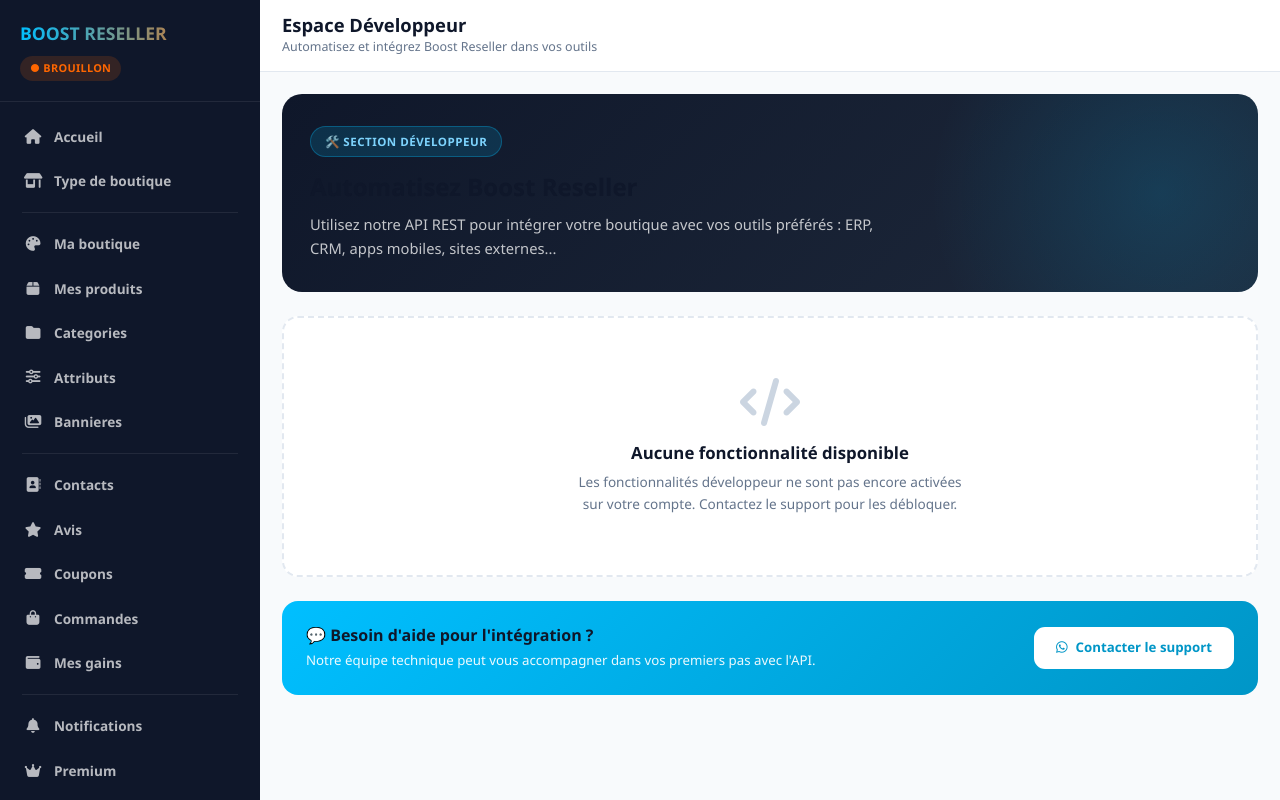
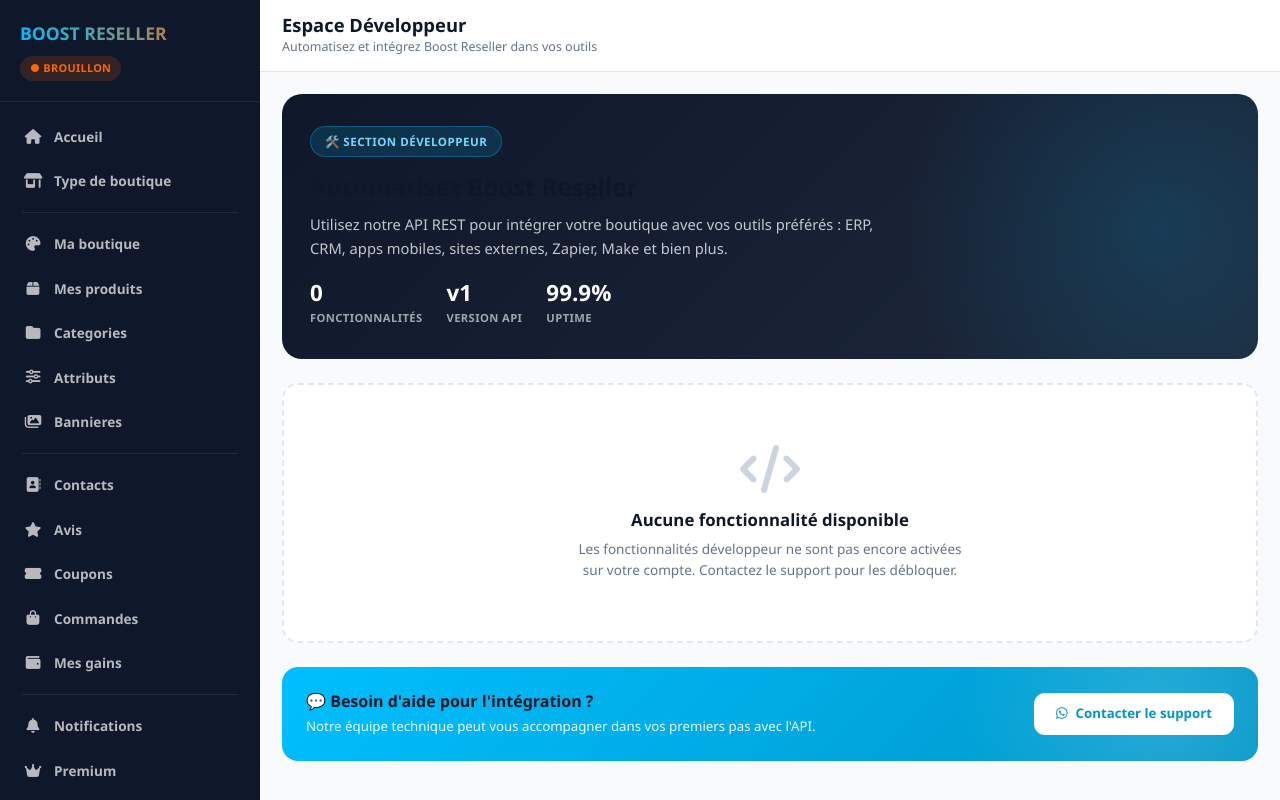
Before and after one commit to abdoula14cherif/kalilinux, a Flask app: template app/templates/dashboard/dev/index.html in a window 1280 px wide. Run offline with Flask 3, Linux system fonts and the light colour scheme; the template is opened without the code that fills it, so the values that code supplies are empty; some libraries are stand-ins or nearby versions.

Commit message:
Update index.html

```diff
--- a/app/templates/dashboard/dev/index.html
+++ b/app/templates/dashboard/dev/index.html
@@ -9,6 +9,10 @@
 .dev-hero-badge{display:inline-flex;align-items:center;gap:7px;background:rgba(0,191,255,.15);border:1px solid rgba(0,191,255,.3);color:#7DD3FC;padding:6px 14px;border-radius:20px;font-size:.72rem;font-weight:800;letter-spacing:.5px;margin-bottom:16px;position:relative;z-index:1}
 .dev-hero h1{font-size:1.5rem;font-weight:900;margin-bottom:10px;position:relative;z-index:1;line-height:1.2}
 .dev-hero p{font-size:.92rem;color:rgba(255,255,255,.75);line-height:1.65;max-width:600px;position:relative;z-index:1}
+.dev-hero-stats{display:flex;gap:24px;flex-wrap:wrap;margin-top:22px;position:relative;z-index:1}
+.dev-hero-stat{display:flex;flex-direction:column}
+.dev-hero-stat-val{font-size:1.4rem;font-weight:900;color:#fff;line-height:1}
+.dev-hero-stat-lbl{font-size:.7rem;color:rgba(255,255,255,.6);font-weight:700;text-transform:uppercase;letter-spacing:.4px;margin-top:5px}
 
 .dev-grid{display:grid;grid-template-columns:repeat(auto-fill,minmax(280px,1fr));gap:16px}
 .dev-card{background:#fff;border-radius:16px;padding:22px;border:1px solid #E2E8F0;transition:all .25s;position:relative;overflow:hidden;display:flex;flex-direction:column;text-decoration:none;color:inherit}
@@ -25,10 +29,11 @@
 .empty-dev h3{font-size:1.05rem;font-weight:900;color:#0F172A;margin-bottom:8px}
 .empty-dev p{font-size:.85rem;color:#64748B;line-height:1.6;max-width:400px;margin:0 auto}
 
-.help-dev{background:linear-gradient(135deg,#00BFFF,#0096C7);border-radius:16px;padding:24px;color:#fff;margin-top:24px;display:flex;align-items:center;justify-content:space-between;gap:16px;flex-wrap:wrap}
-.help-dev h3{font-size:1rem;font-weight:900;margin-bottom:6px}
-.help-dev p{font-size:.83rem;opacity:.92;line-height:1.5}
-.help-dev a{background:#fff;color:#0096C7;padding:11px 22px;border-radius:11px;font-weight:800;font-size:.83rem;text-decoration:none;display:inline-flex;align-items:center;gap:8px;white-space:nowrap}
+.help-dev{background:linear-gradient(135deg,#00BFFF,#0096C7);border-radius:16px;padding:24px;color:#fff;margin-top:24px;display:flex;align-items:center;justify-content:space-between;gap:16px;flex-wrap:wrap;position:relative;overflow:hidden}
+.help-dev::before{content:'';position:absolute;top:-50%;right:-20%;width:60%;height:200%;background:radial-gradient(circle,rgba(255,255,255,.15),transparent 65%);pointer-events:none}
+.help-dev h3{font-size:1rem;font-weight:900;margin-bottom:6px;position:relative;z-index:1}
+.help-dev p{font-size:.83rem;opacity:.92;line-height:1.5;position:relative;z-index:1}
+.help-dev a{background:#fff;color:#0096C7;padding:11px 22px;border-radius:11px;font-weight:800;font-size:.83rem;text-decoration:none;display:inline-flex;align-items:center;gap:8px;white-space:nowrap;position:relative;z-index:1}
 {% endblock %}
 
 {% block dashboard_content %}
@@ -36,13 +41,27 @@
 <div class="dev-hero">
   <div class="dev-hero-badge">🛠️ SECTION DÉVELOPPEUR</div>
   <h1>Automatisez Boost Reseller</h1>
-  <p>Utilisez notre API REST pour intégrer votre boutique avec vos outils préférés : ERP, CRM, apps mobiles, sites externes...</p>
+  <p>Utilisez notre API REST pour intégrer votre boutique avec vos outils préférés : ERP, CRM, apps mobiles, sites externes, Zapier, Make et bien plus.</p>
+  <div class="dev-hero-stats">
+    <div class="dev-hero-stat">
+      <span class="dev-hero-stat-val">{{ features|length }}</span>
+      <span class="dev-hero-stat-lbl">Fonctionnalités</span>
+    </div>
+    <div class="dev-hero-stat">
+      <span class="dev-hero-stat-val">v1</span>
+      <span class="dev-hero-stat-lbl">Version API</span>
+    </div>
+    <div class="dev-hero-stat">
+      <span class="dev-hero-stat-val">99.9%</span>
+      <span class="dev-hero-stat-lbl">Uptime</span>
+    </div>
+  </div>
 </div>
 
 {% if features %}
 <div class="dev-grid">
   {% for f in features %}
-  <a href="{% if f.code == 'api_keys' %}{{ url_for('dashboard_dev.api_keys') }}{% elif f.code == 'documentation' %}{{ url_for('dashboard_dev.documentation') }}{% elif f.code == 'playground' %}{{ url_for('dashboard_dev.playground') }}{% elif f.code == 'webhooks' %}{{ url_for('dashboard_dev.webhooks') }}{% elif f.code == 'logs_api' %}{{ url_for('dashboard_dev.logs') }}{% elif f.code == 'sdk' %}{{ url_for('dashboard_dev.sdk') }}{% else %}#{% endif %}" class="dev-card">
+  <a href="{% if f.code == 'api_keys' %}{{ url_for('dashboard_dev.api_keys') }}{% elif f.code == 'documentation' %}{{ url_for('dashboard_dev.documentation') }}{% elif f.code == 'playground' %}{{ url_for('dashboard_dev.playground') }}{% elif f.code == 'webhooks' %}{{ url_for('dashboard_dev.webhooks') }}{% elif f.code == 'logs_api' %}{{ url_for('dashboard_dev.logs') }}{% elif f.code == 'sdk' %}{{ url_for('dashboard_dev.sdk') }}{% elif f.code == 'oauth_apps' %}{{ url_for('dashboard_dev.oauth_apps') }}{% else %}#{% endif %}" class="dev-card">
     {% if f.est_premium %}<span class="dev-card-badge">PREMIUM</span>{% endif %}
     <div class="dev-card-ico" style="background:linear-gradient(135deg,{{ f.couleur }},{{ f.couleur }}cc)">
       <i class="{{ f.icone }}"></i>
```
